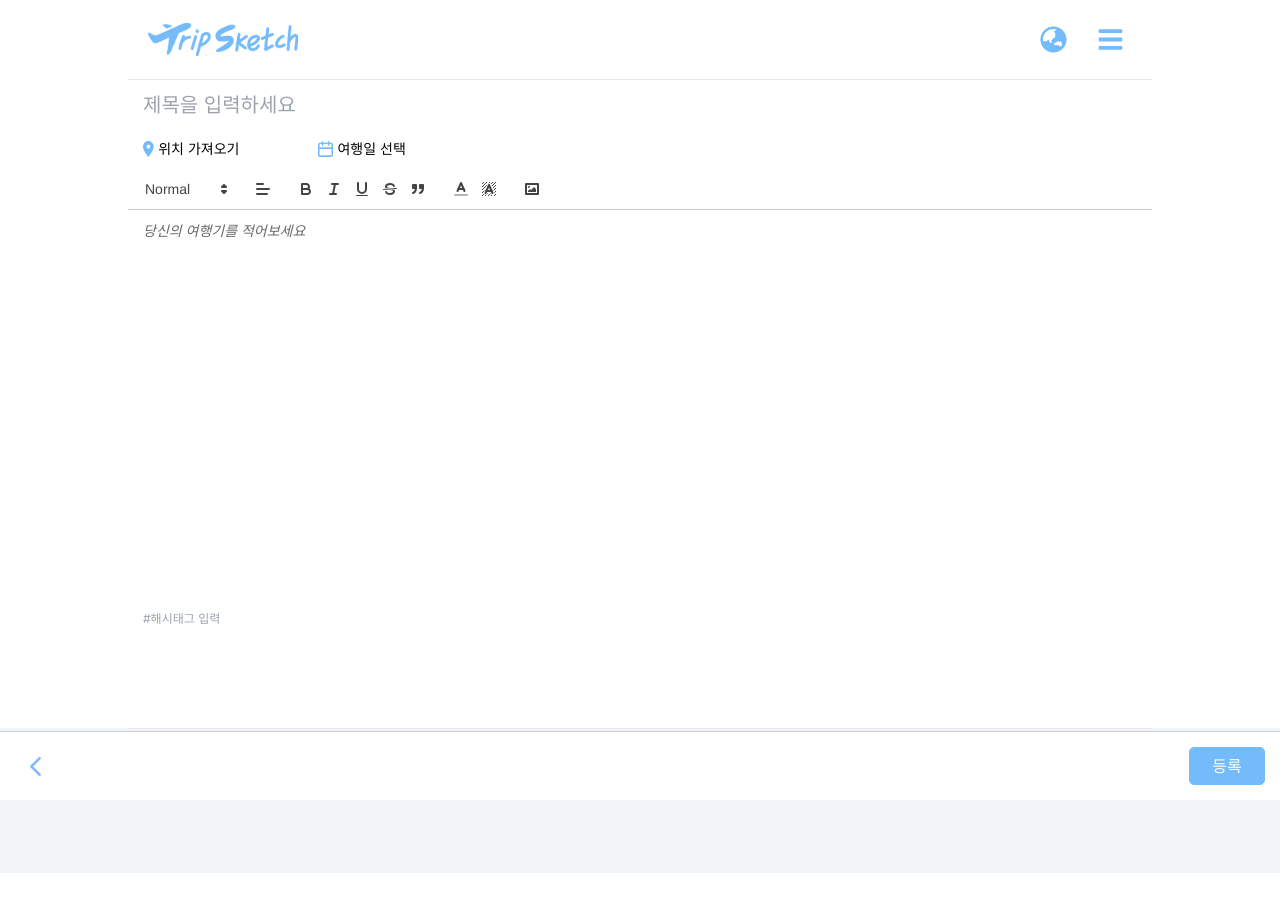
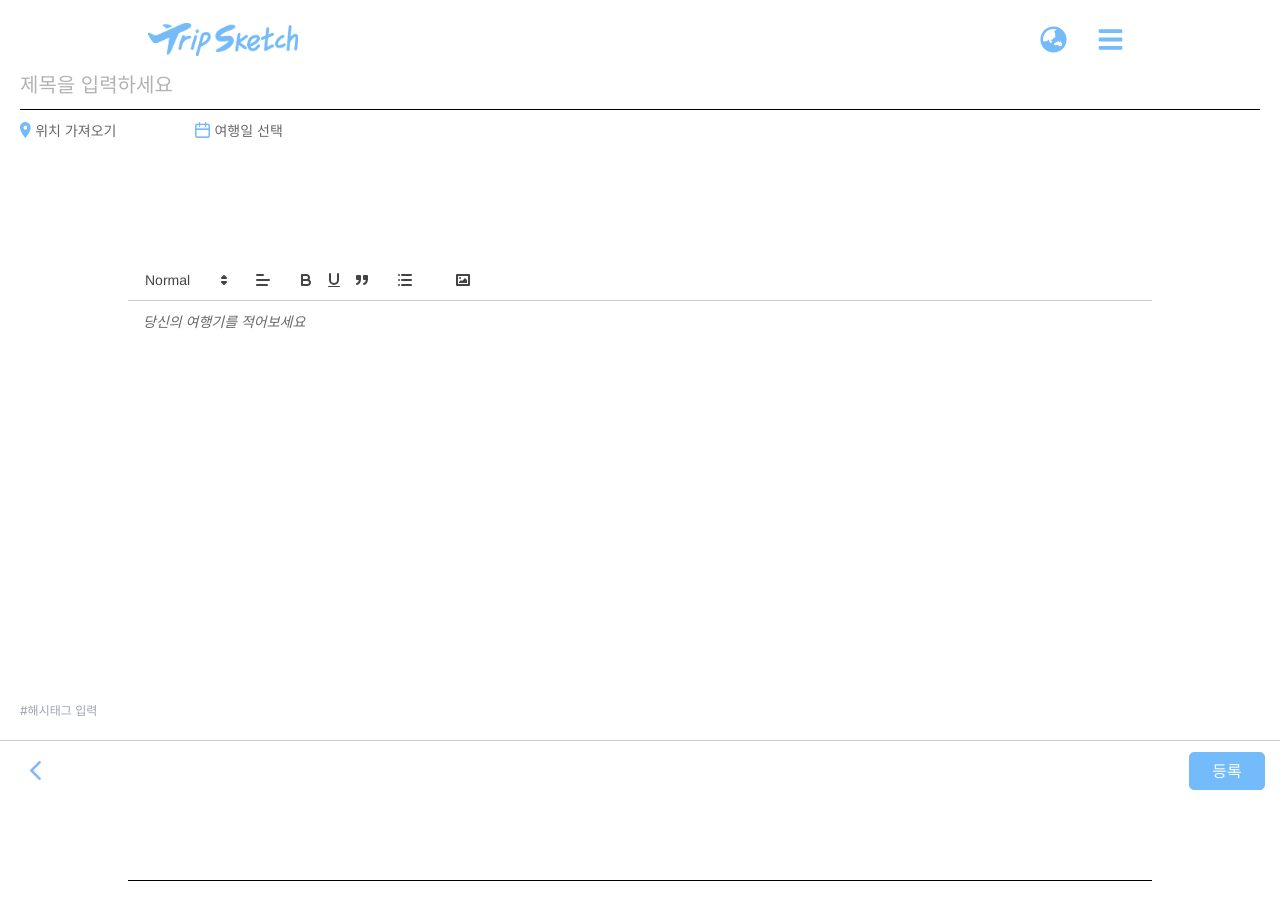
Before and after one commit to rhquddnr95/hg_front, a React (Create React App) app: page /manage/newpost in a window 1280 px wide. Shown: the top 920 px of the page. Before the commit the page ends 873 px from the top, so only its background shows below. Built offline with nearby package versions, Linux system fonts and the light colour scheme; what react-geocode would draw is missing.

Commit message:
Style : Editor 컴포넌트 스타일 변경

```diff
--- a/src/components/editor/Editor.tsx
+++ b/src/components/editor/Editor.tsx
@@ -133,14 +133,9 @@ const Editor = ({ post }: { post: any }) => {
           [{ header: [1, 2, 3, 4, 5, 6, false] }],
           // [{ font: [] }],
           [{ align: [] }],
-          ["bold", "italic", "underline", "strike", "blockquote"],
-          // [{ list: "ordered" }, { list: "bullet" }, "link"],
-          [
-            {
-              color: [],
-            },
-            { background: [] },
-          ],
+          ["bold", "underline", "blockquote"],
+          [{ list: "bullet" }],
+          [],
           ["image"],
           // ["clean"],
         ],
@@ -154,7 +149,7 @@ const Editor = ({ post }: { post: any }) => {
   return (
     <>
       <form
-        className="sm:w-full lg:w-[1024px] flex flex-col justify-center items-center m-auto"
+        className="sm:w-full lg:w-[1024px] h-screen flex flex-col justify-center items-center m-auto overflow-hidden"
         onSubmit={handleSubmit(postSubmitHandler)}
       >
         <EditorModal
@@ -173,14 +168,14 @@ const Editor = ({ post }: { post: any }) => {
         </Modal>
         <TextInput
           value={newTitle}
-          className="h-[49px] w-full lg:w-[1024px] px-[15px] text-[20px] focus:outline-none"
+          className="fixed top-[60px] h-[50px] w-[calc(100%-40px)] lg:w-[1024px] text-[20px] focus:outline-none z-[60] border-b placeholder:text-[rgb(0,0,0,0.3)]"
           onChange={(value) => {
             setNewTitle(value);
           }}
           ref={titleRef}
           placeholder="제목을 입력하세요"
         />
-        <div className="h-[39px] w-full lg:w-[1024px] flex items-center px-[15px] text-[14px]">
+        <div className="fixed top-[110px] h-[40px] z-[60] w-[calc(100%-40px)] lg:w-[1024px] flex items-center text-[14px] py-[15px] text-[rgb(0,0,0,0.6)]">
           <TripLocation
             setNewLocation={setNewLocation}
             newLocation={newLocation}
@@ -203,17 +198,17 @@ const Editor = ({ post }: { post: any }) => {
           ref={quillRef}
           placeholder="당신의 여행기를 적어보세요"
         />
-        <div className="flex w-full pb-[100px]">
+        <div className="fixed bottom-[80px] z-[60] flex w-[calc(100%-40px)]">
           <TextInput
             value={newHashTag}
-            className="px-[15px] text-[12px] w-full focus:outline-none"
+            className="text-[12px] w-full focus:outline-none"
             onChange={(value) => {
               setNewHashTag(value);
             }}
             placeholder="#해시태그 입력"
           />
         </div>
-        <div className="box-border flex justify-between lg:justify-end items-center fixed border-t border-t-[#ccc] bottom-0 bg-[#ffffff] h-[69px] w-full px-[15px] lg:w-[1024px]">
+        <div className="fixed z-[99] box-border flex justify-between lg:justify-end items-center border-t border-t-[#ccc] bottom-0 bg-[#ffffff] h-[60px] w-full px-[15px] lg:w-[1024px]">
           <BackBtn
             className="p-[15px] lg:hidden"
             message="작성중인 글은 모두 없어집니다. 그래도 뒤로가시겠습니까?"
--- a/tailwind.config.js
+++ b/tailwind.config.js
@@ -2,6 +2,9 @@
 module.exports = {
   content: ["./src/**/*.{js,jsx,ts,tsx}"],
   theme: {
+    colors: {
+      mainColor: "#91BBF8",
+    },
     extend: {
       keyframes: {
         slideUp: {
```
